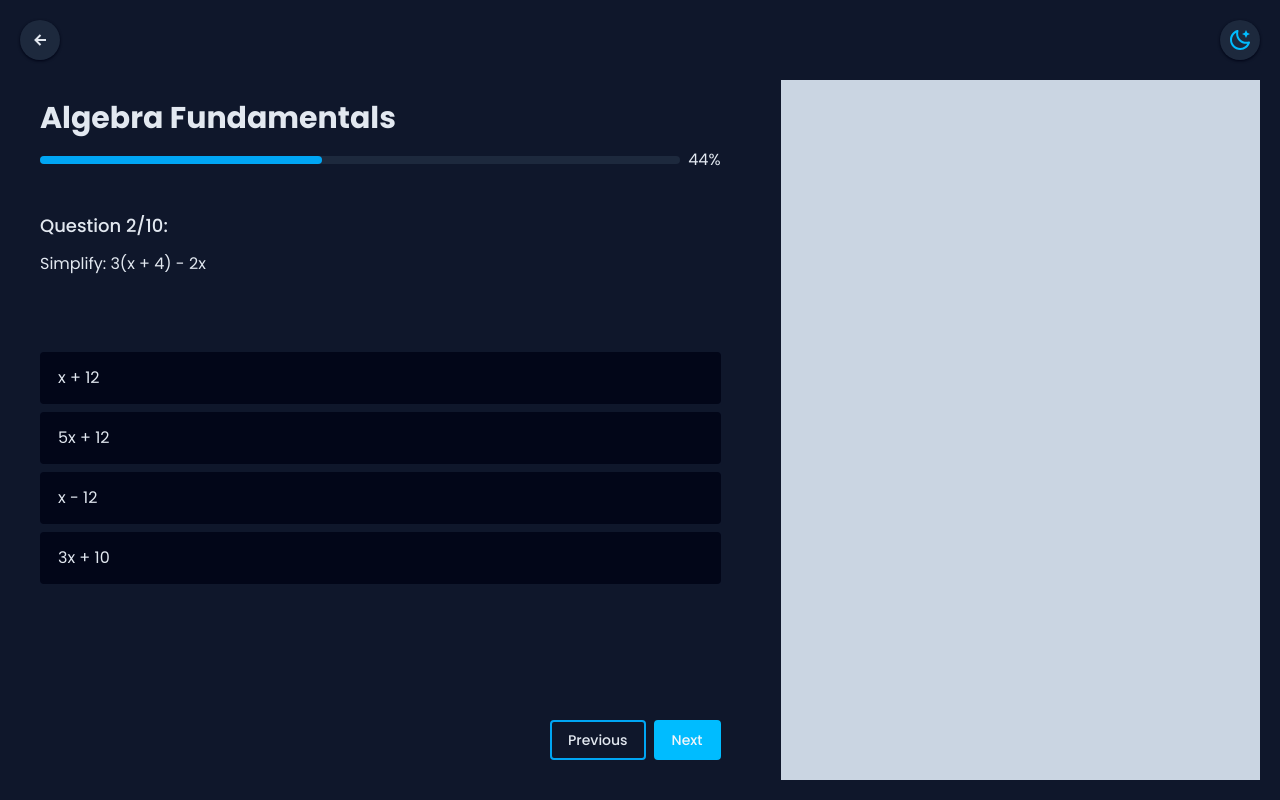
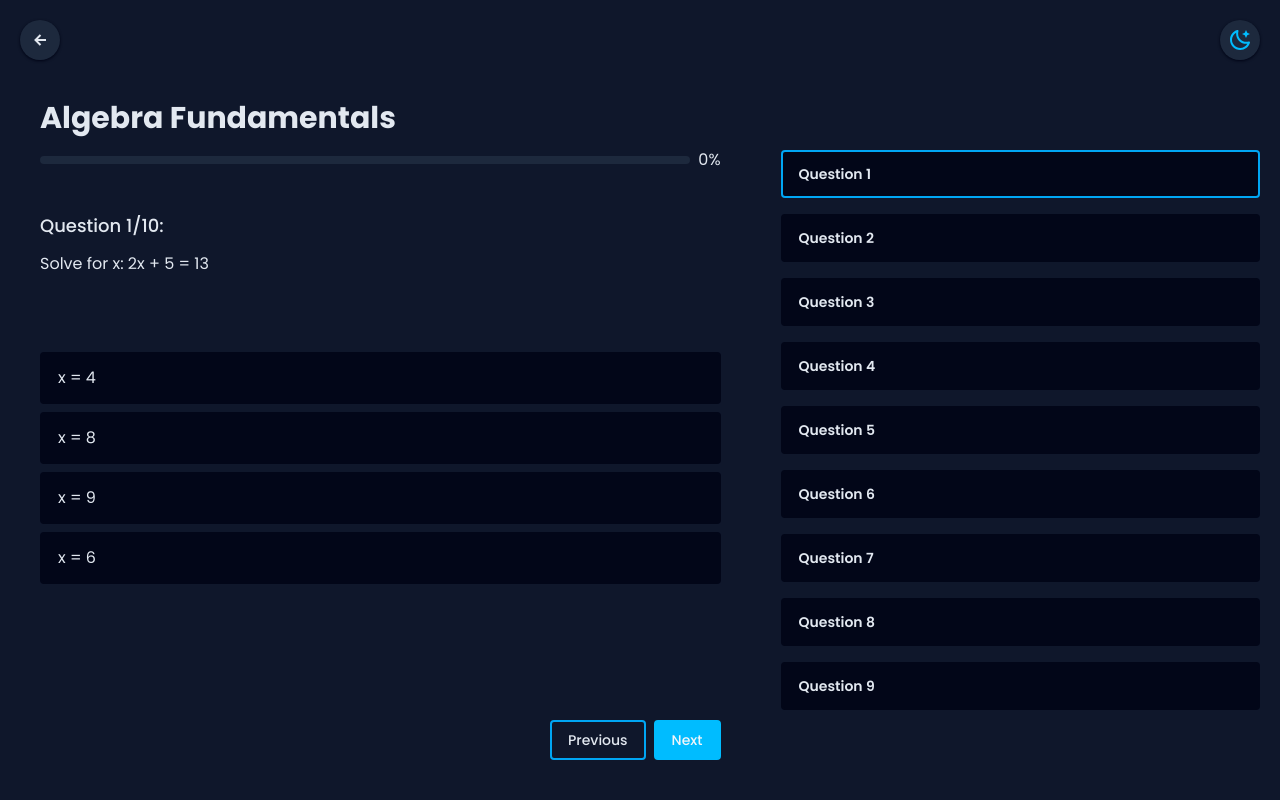
Before and after one commit to N4EXM/quiz_app, a React app in the folder frontend/: page /Topics/1 in a window 1280 px wide. Built offline with nearby package versions, Linux system fonts and the light colour scheme; the HTML template or start-up script is replaced by a standard one.

Commit message:
nearly finished the design of the topicsPage

```diff
--- a/frontend/src/pages/Home.jsx
+++ b/frontend/src/pages/Home.jsx
@@ -53,8 +53,8 @@ const Home = () => {
           rowEnd={7}
           colStart={1}
           colEnd={5}
-          icon={<svg  xmlns="http://www.w3.org/2000/svg" width={28} height={28} fill={"currentColor"} viewBox="0 0 24 24"><path d="m14.58 11.19-7-5c-.31-.22-.71-.25-1.04-.08S6 6.62 6 7v10c0 .37.21.72.54.89.14.07.3.11.46.11.2 0 .41-.06.58-.19l7-5c.26-.19.42-.49.42-.81s-.16-.63-.42-.81M8 15.06V8.95l4.28 3.06L8 15.07ZM16 6h2v12h-2z"></path></svg>}
-          title={"Answers Skipped"}
+          icon={<svg  xmlns="http://www.w3.org/2000/svg" width={28} height={28} fill={"currentColor"} viewBox="0 0 24 24">{/* Boxicons v3.0 https://boxicons.com | License  https://docs.boxicons.com/free */}<path d="M19 3H5c-1.1 0-2 .9-2 2v14c0 1.1.9 2 2 2h14c1.1 0 2-.9 2-2V5c0-1.1-.9-2-2-2M5 19V5h14v14z"></path><path d="M7 7h2v2H7zM11 7h6v2h-6zM7 11h2v2H7zM11 11h6v2h-6zM7 15h2v2H7zM11 15h6v2h-6z"></path></svg>}
+          title={"Topics completed"}
           value={4}
           colour={"orange"}
           percentageValue={-3}
--- a/frontend/src/pages/TopicsPage.jsx
+++ b/frontend/src/pages/TopicsPage.jsx
@@ -136,9 +136,23 @@ const quiz = {
   const [questionAnswered, setQuestionAnswered] = useState(false)
 
   // state
-  const [questionIndex, setQuestionIndex] = useState(1)
+  const [questionIndex, setQuestionIndex] = useState(0)
   const [currentQuestion, setCurrentQuestion] = useState(questions[questionIndex].question)
+  const [progress, setProgress] = useState(questionIndex / questions.length)
 
+  const handleNextQuestion = () => {
+    if (questionIndex < questions.length - 1) {
+      setQuestionIndex(questionIndex + 1)
+      setCurrentQuestion(questions[questionIndex + 1].question)
+    }
+  }
+
+  const handlePreviousQuestion = () => {
+    if (questionIndex > 0) {
+      setQuestionIndex(questionIndex - 1)
+      setCurrentQuestion(questions[questionIndex - 1].question)
+    }
+  }
 
   return (
     <div
@@ -178,7 +192,7 @@ const quiz = {
 
           {/* question title and questions and buttons*/}
           <div
-            className='w-3/5 h-full flex flex-col gap-10 p-5'
+            className='w-3/5 h-full flex flex-col gap-10 p-5 '
           >
 
             {/* title and progressBar */}
@@ -194,11 +208,11 @@ const quiz = {
                 className='w-full h-fit flex flex-row items-center gap-2'
               >
                 <ProgressBar
-                  progress={quiz.progress}
+                  progress={progress}
                   colour={"blue"}
                 />
                 <p>
-                  {quiz.progress}%
+                  {progress}%
                 </p>
               </div>
 
@@ -244,11 +258,13 @@ const quiz = {
             >
               <button
                 className='p-2 px-4 text-sm font-medium rounded border-2 border-sky-500 hover:bg-sky-500 hover:text-slate-100 dark:bg-slate-900 dark:hover:bg-sky-400 dark:hover:border-sky-400 duration-200'
+                onClick={() => handlePreviousQuestion()}
               >
                 Previous
               </button>
               <button
-                className='p-2 px-4 text-sm font-medium rounded border-2 border-sky-500 bg-sky-500 dark:bg-sky-400 dark:border-sky-400 dark:hover:bg-sky-500 dark:hover:border-sky-500 text-slate-100 hover:bg-sky-600 hover:border-sky-600 duration-200'
+                className='p-2 px-4 text-sm font-medium rounded border-2 border-sky-500 bg-sky-500 dark:bg-sky-400 dark:border-sky-400 dark:hover:bg-sky-500 dark:hover:border-sky-500 text-slate-100 hover:bg-sky-600 hover:border-sky-600 duration-200 '
+                onClick={() => handleNextQuestion()}
               >
                 Next
               </button>
@@ -258,9 +274,21 @@ const quiz = {
 
           {/* questions list */}
           <div
-            className='w-2/5 h-full bg-slate-300'
+            className='w-2/5 h-full flex items-center justify-center flex-col'
           >
-
+            <div
+              className='flex flex-col h-4/5 scrollbar-hide gap-4 w-full overflow-y-scroll'
+            >
+              {
+                questions.map((que, index) => (
+                  <p
+                    className={`${questionIndex + 1 === que.id ? "border-sky-500 " : "border-slate-100 dark:border-slate-950" } border-2 p-3 px-4 text-sm font-semibold rounded bg-slate-100 dark:bg-slate-950`}
+                  >
+                    Question {index + 1}
+                  </p>
+                ))
+              }
+            </div>
           </div>
 
       </div>
```
Lines whose indentation alone changed are shown as unchanged.
